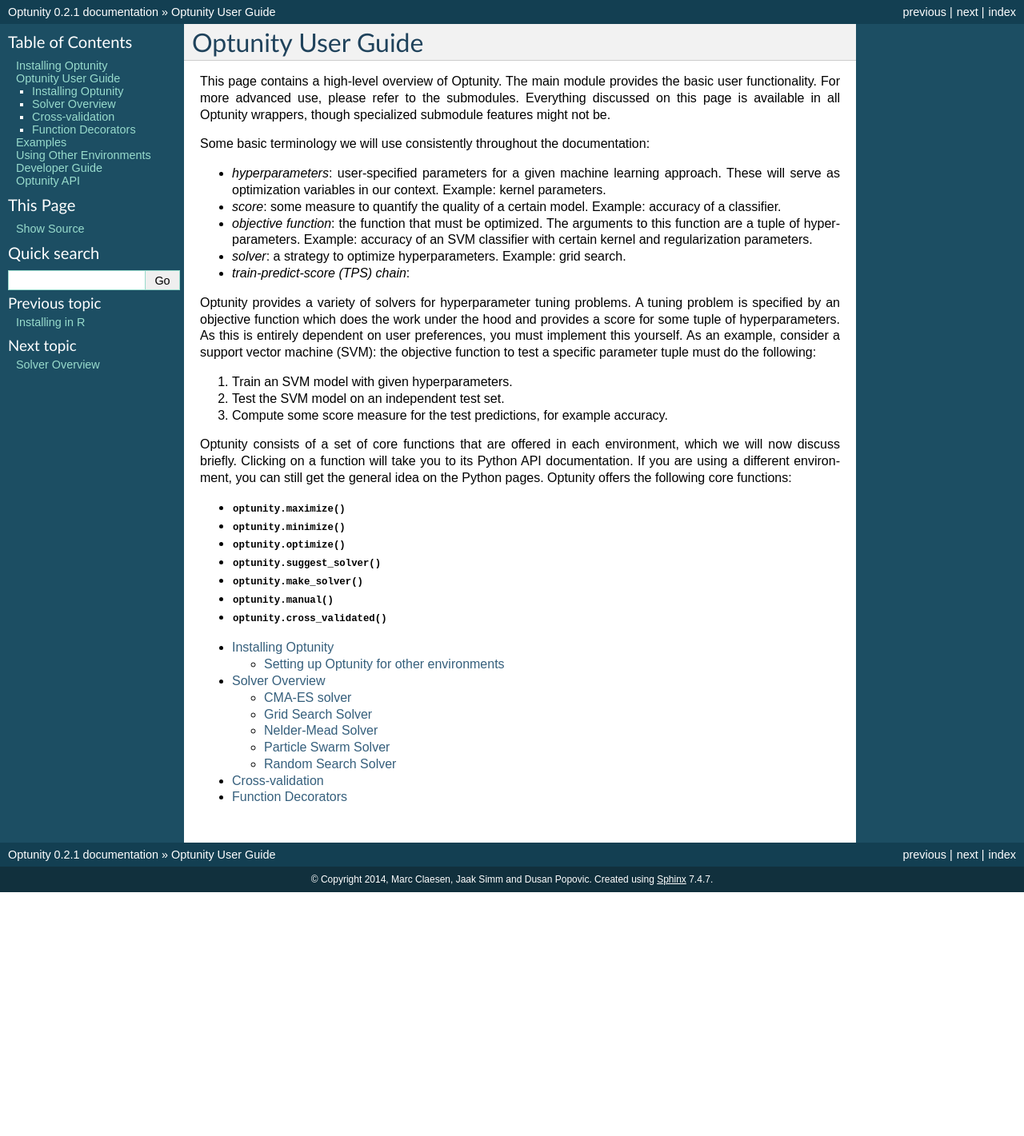
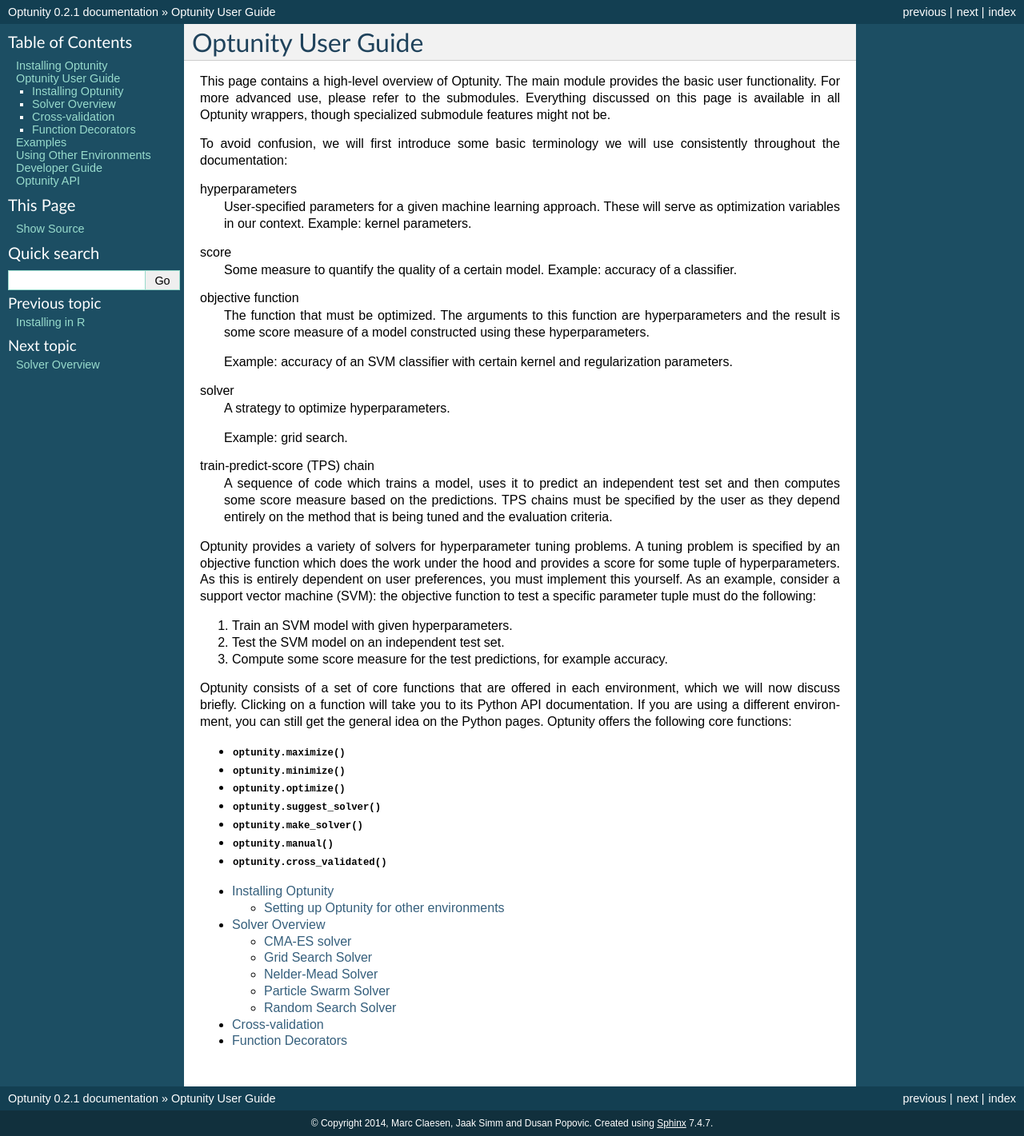
Before and after one commit to claesenm/optunity, a Sphinx documentation site: the page built from docs/user/index.rst, in a window 1280 px wide. Shown: the whole page at 80% size. Built offline with Sphinx 7.4.7, drawn with Linux system fonts in a browser that asks for light colours; before the commit the page ends 1116 px from its top, so only the background shows below that.

Commit message:
documentating

```diff
--- a/docs/user/index.rst
+++ b/docs/user/index.rst
@@ -7,19 +7,34 @@
 use, please refer to the submodules. Everything discussed on this page is available
 in all Optunity wrappers, though specialized submodule features might not be.
 
-Some basic terminology we will use consistently throughout the documentation:
+To avoid confusion, we will first introduce some basic terminology we will use consistently
+throughout the documentation:
 
-- *hyperparameters*: user-specified parameters for a given machine learning approach.
-  These will serve as optimization variables in our context.
-  Example: kernel parameters.
-- *score*: some measure to quantify the quality of a certain model.
-  Example: accuracy of a classifier.
-- *objective function*: the function that must be optimized. The arguments to this function
-  are a tuple of hyperparameters.
-  Example: accuracy of an SVM classifier with certain kernel and regularization parameters.
-- *solver*: a strategy to optimize hyperparameters.
-  Example: grid search.
-- *train-predict-score (TPS) chain*:
+hyperparameters
+    User-specified parameters for a given machine learning approach.
+    These will serve as optimization variables in our context.
+    Example: kernel parameters.
+
+score
+    Some measure to quantify the quality of a certain model.
+    Example: accuracy of a classifier.
+
+objective function
+    The function that must be optimized. The arguments to this function are hyperparameters
+    and the result is some score measure of a model constructed using these hyperparameters.
+
+    Example: accuracy of an SVM classifier with certain kernel and regularization parameters.
+
+
+solver
+    A strategy to optimize hyperparameters.
+
+    Example: grid search.
+
+train-predict-score (TPS) chain
+    A sequence of code which trains a model, uses it to predict an independent test set and
+    then computes some score measure based on the predictions. TPS chains must be specified
+    by the user as they depend entirely on the method that is being tuned and the evaluation criteria.
 
 Optunity provides a variety of solvers for hyperparameter tuning problems.
 A tuning problem is specified by an objective function which does the work
```
